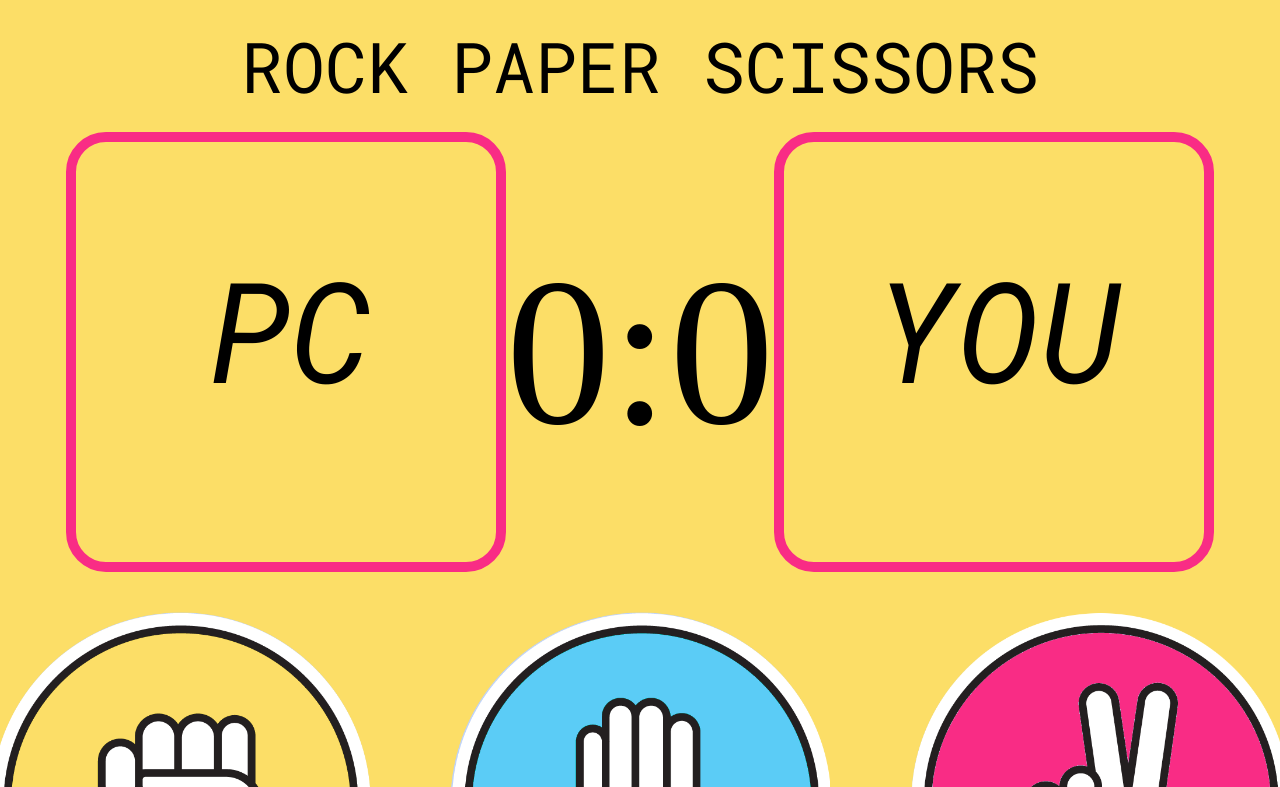
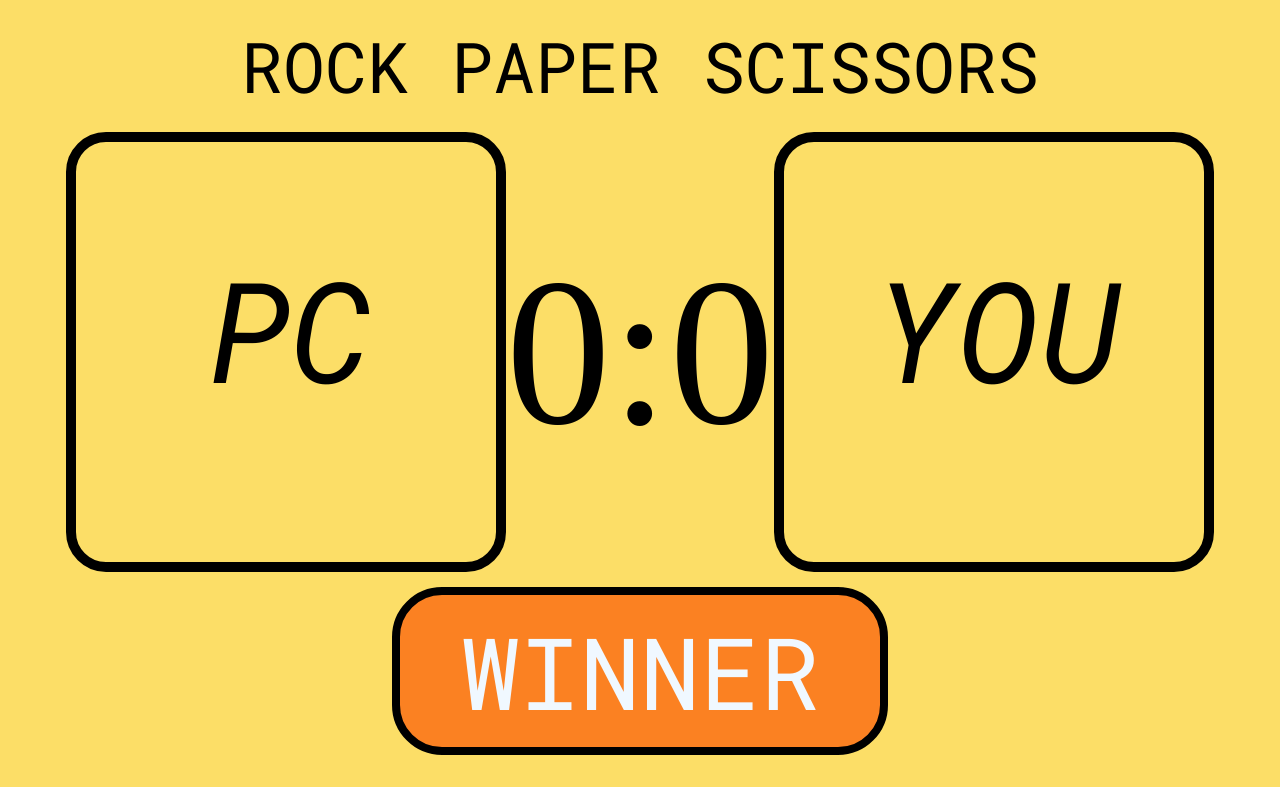
Before and after one commit to Mttt7/Rock-Paper_Scissors, a plain HTML site: page index.html in a window 1280 px wide. Both pictures are taken after a click on the element "START". Shown: the top 787 px of the page. Drawn offline with Linux system fonts and the light colour scheme.

Commit message:
add section which display winner of the round

```diff
--- a/index.html
+++ b/index.html
@@ -43,7 +43,9 @@
 
 
     </div>
-
+    <div class="centered">
+        <div id="result">WINNER</div>
+    </div>
 
 
 
--- a/script.js
+++ b/script.js
@@ -4,9 +4,11 @@ const fugures = document.getElementById("figures")
 const gameSection = document.getElementById("game")
 const startBtn = document.getElementById("start-button")
 const exitBtn = document.getElementById("exit-button")
+const resultBtn=document.getElementById("result")
 exitBtn.style.display = 'none'
 gameSection.style.display = 'none'
 figures.style.display = 'none'
+exitBtn.style.display = 'none'
 
 
 
@@ -19,6 +21,7 @@ startBtn.addEventListener('click',function start(){
     exitBtn.style.display = 'block'
     gameSection.style.display = 'flex'
     figures.style.display = 'flex'
+    resultBtn.style.display = 'flex'
 
 
 
@@ -85,9 +88,22 @@ scissBtn.addEventListener("click", function(){
 
 /* DISPLAYING EVERYTHING */
 
-function displayPoints(){
+function displayPoints(result){
     displayPcPoints()
     displayPlayerPoints()
+
+    if(result==0){
+        if((pointsPc==0 && pointsPlayer==0))resultBtn.innerHTML="???"
+        else resultBtn.innerHTML="PC WON"
+    }
+    if(result==1){
+        if((pointsPc==0 && pointsPlayer==0))resultBtn.innerHTML="???"
+        else resultBtn.innerHTML="PLAYER WON"
+    }
+    if(result==2){
+        if((pointsPc==0 && pointsPlayer==0))resultBtn.innerHTML="???"
+        else resultBtn.innerHTML="DRAW"
+    }
 }
 
 function displayPlayerPoints(){
@@ -163,20 +179,22 @@ function round(playerChoice){
     let winner = checkWinner(playerChoice,pc_choice)
     if(winner==2){
         console.log("DRAW")
-        const timeoutPoints=setTimeout(displayPoints,500)
+        const timeoutPoints=setTimeout(displayPoints,500,2)
+
 
     }
     if(winner==0){
         pointsPc++
         console.log("PC WON")
-        const timeoutPoints=setTimeout(displayPoints,500)
+        const timeoutPoints=setTimeout(displayPoints,500,0)
 
 
     }
     if(winner==1){
         pointsPlayer++
         console.log("PLAYER WON")
-        const timeoutPoints=setTimeout(displayPoints,500)
+
+        const timeoutPoints=setTimeout(displayPoints,500,1)
 
     }
 }
--- a/style.css
+++ b/style.css
@@ -5,6 +5,14 @@ body{
 
     background-color:#fcde67 ;
     min-height: 100vh;
+}
+
+.centered{
+    display: flex;
+    flex-direction: column;
+    align-items: center;
+    justify-content: center;
+
 }
 
 /*  HEADER */
@@ -121,10 +129,9 @@ padding: 20px;
     display: flex;
     align-items: center;
     justify-content: center;
+    flex:1;
 }
-#game .choice{
 
-}
 
 #game #points {
     display: flex;
@@ -133,11 +140,20 @@ padding: 20px;
 #game>*>.image{
     width: 420px;
     height: 420px;
-    border: solid 10px #F92C85;
+    border: solid 10px black;
     border-radius: 40px;
 }
 
-
+#result{
+    font-family: 'Roboto Mono', monospace;
+    font-size: 100px;
+    border: solid 8px black;
+    padding: 10px 60px;
+    margin: 15px;
+    color: aliceblue;
+    background-color: #FB8122;
+    border-radius: 50px;
+}
 
 
 
```
